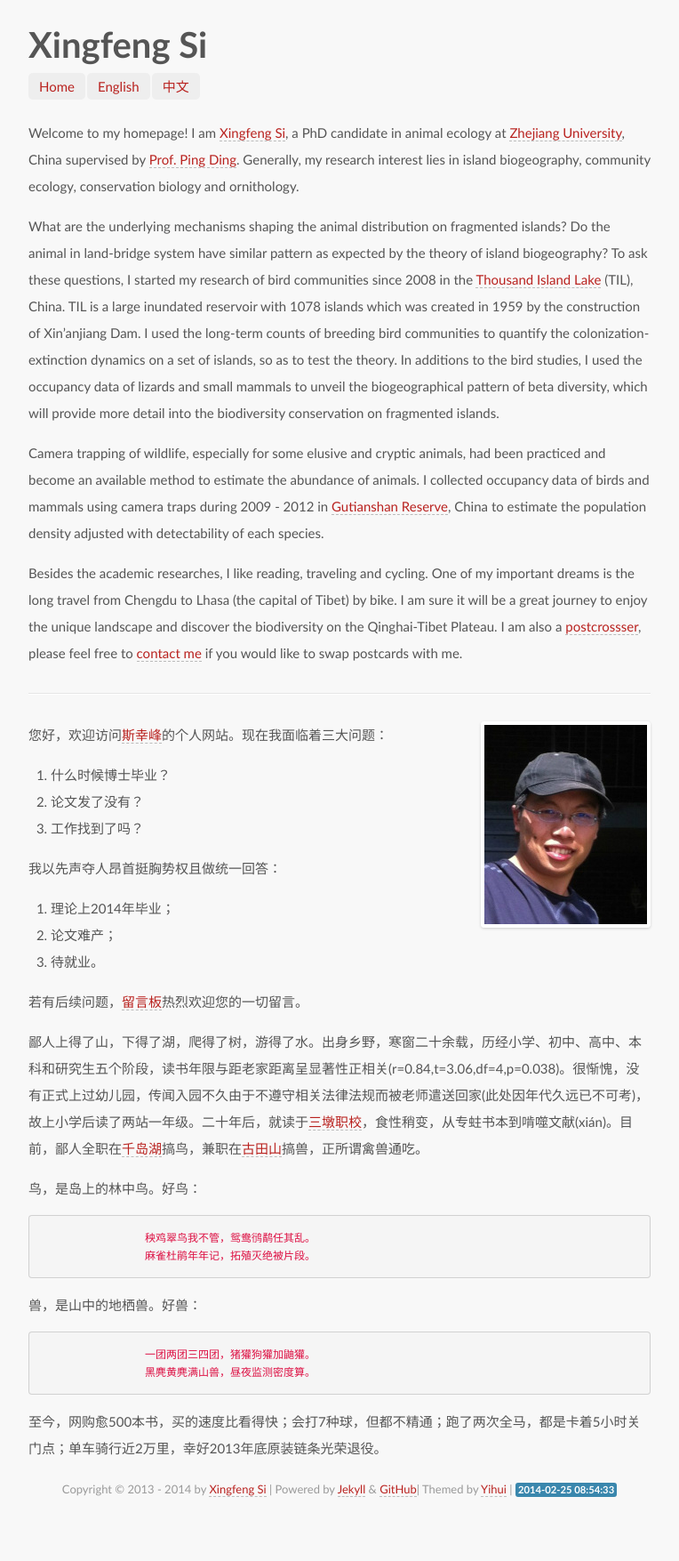
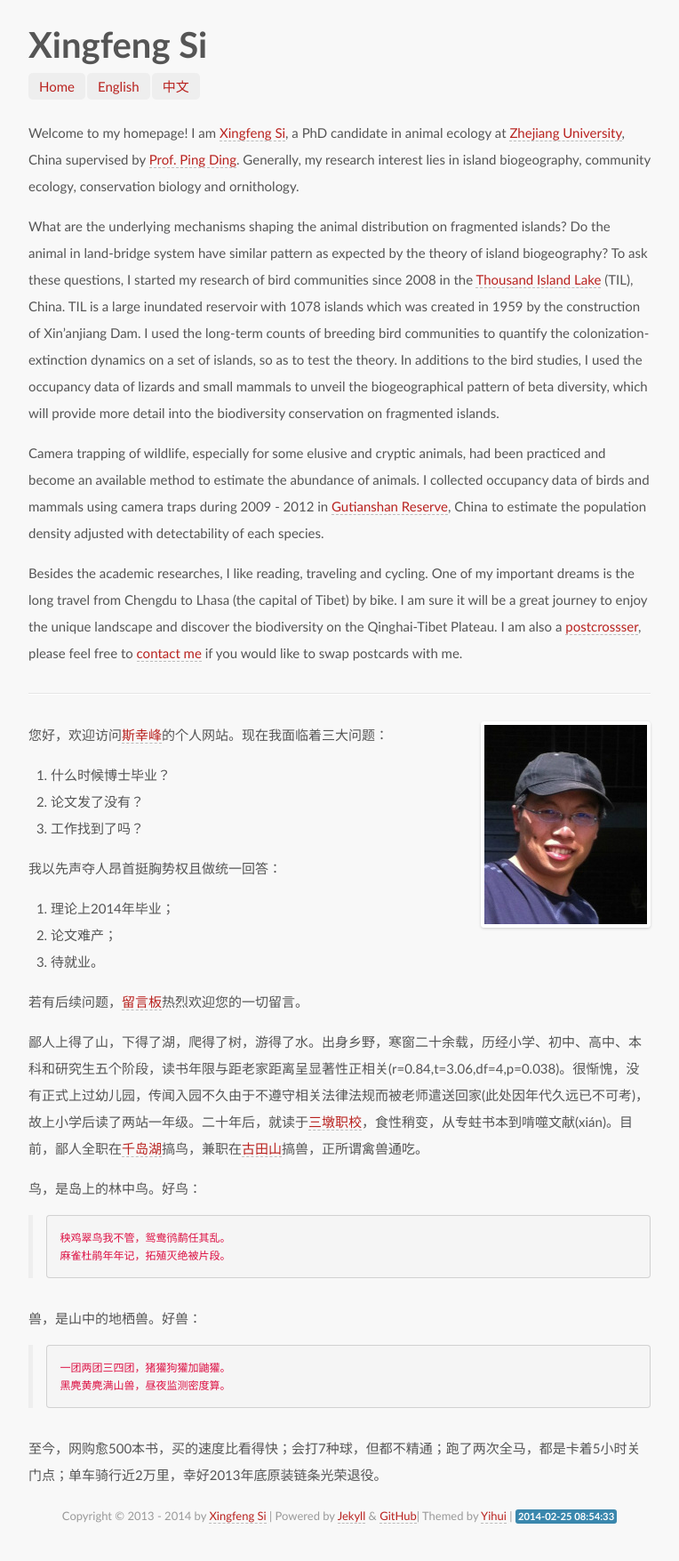
Before and after one commit to sixf/sixf.github.io, a Jekyll site: the page built from index.md, in a window 1280 px wide. Shown: the whole page at 89% size, without its empty margins (258-1022 px from the left). Built offline with Jekyll 4.4.1, drawn with Linux system fonts in a browser that asks for light colours; some web fonts are replaced; Markdown is read by kramdown in place of the engine named in the settings; before the commit the page ends 1725 px from its top, so only the background shows below that.

Commit message:
format "poetry"

```diff
--- a/index.md
+++ b/index.md
@@ -62,12 +62,12 @@ postcards with me.
 
 鸟，是岛上的林中鸟。好鸟：
 
-			秧鸡翠鸟我不管，鸳鸯鸻鹬任其乱。
-			麻雀杜鹃年年记，拓殖灭绝被片段。
+>	秧鸡翠鸟我不管，鸳鸯鸻鹬任其乱。
+>	麻雀杜鹃年年记，拓殖灭绝被片段。
 
 兽，是山中的地栖兽。好兽：
 
-			一团两团三四团，猪獾狗獾加鼬獾。
-			黑麂黄麂满山兽，昼夜监测密度算。
+>	一团两团三四团，猪獾狗獾加鼬獾。
+>	黑麂黄麂满山兽，昼夜监测密度算。
 
 至今，网购愈500本书，买的速度比看得快；会打7种球，但都不精通；跑了两次全马，都是卡着5小时关门点；单车骑行近2万里，幸好2013年底原装链条光荣退役。
```
